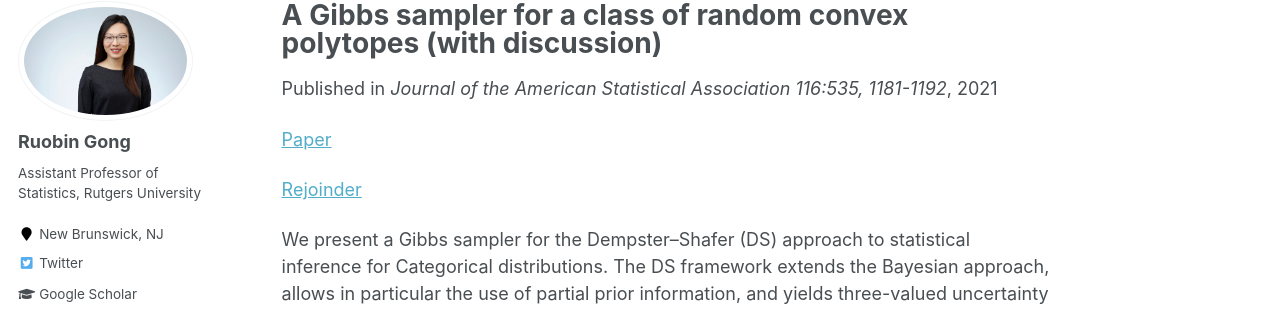
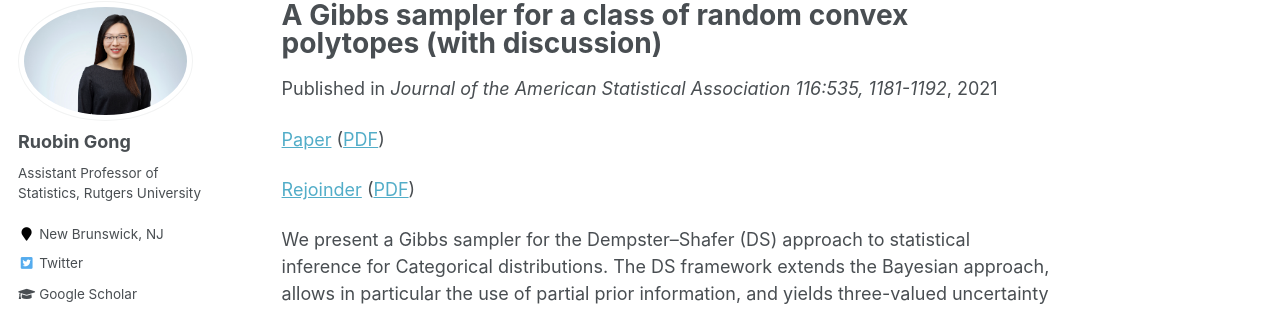
Before and after one commit to RuobinGong/RuobinGong.github.io, a Jekyll site: the page built from _publications/2021-08-01-multinomialDS.md, in a window 1280 px wide and 1082 px high. Shown: the part 117-428 px from the top of the window. Built offline with Jekyll 4.4.1, drawn with Linux system fonts in a browser that asks for light colours; some web fonts are replaced.

Commit message:
Update 2021-08-01-multinomialDS.md

```diff
--- a/_publications/2021-08-01-multinomialDS.md
+++ b/_publications/2021-08-01-multinomialDS.md
@@ -10,9 +10,9 @@ author: 'PE Jacob, R Gong, PT Edlefsen, AP Dempster'
 ---
 
 
-[Paper](https://doi.org/10.1080/01621459.2021.1881523)
+[Paper](https://doi.org/10.1080/01621459.2021.1881523) ([PDF](https://github.com/RuobinGong/RuobinGong.github.io/blob/51f522ee6f308ec6cebc7a6cd9912e108dea8367/files/JGED2021_JASA.pdf))
 
-[Rejoinder](https://doi.org/10.1080/01621459.2021.1945458)
+[Rejoinder](https://doi.org/10.1080/01621459.2021.1945458) ([PDF](https://github.com/RuobinGong/RuobinGong.github.io/blob/51f522ee6f308ec6cebc7a6cd9912e108dea8367/files/JGED2021_JASA_rejoinder.pdf))
 
 
 We present a Gibbs sampler for the Dempster--Shafer (DS) approach to statistical inference for Categorical distributions. The DS framework extends the Bayesian approach, allows in particular the use of partial prior information, and yields three-valued uncertainty assessments representing probabilities for, against, and don't know about formal assertions of interest. The proposed algorithm targets the distribution of a class of random convex polytopes which encapsulate the DS inference. The sampler relies on an equivalence between the iterative constraints of the vertex configuration and the non-negativity of cycles in a fully connected directed graph. Illustrations include the testing of independence in 2×2 contingency tables and parameter estimation of the linkage model.
```
